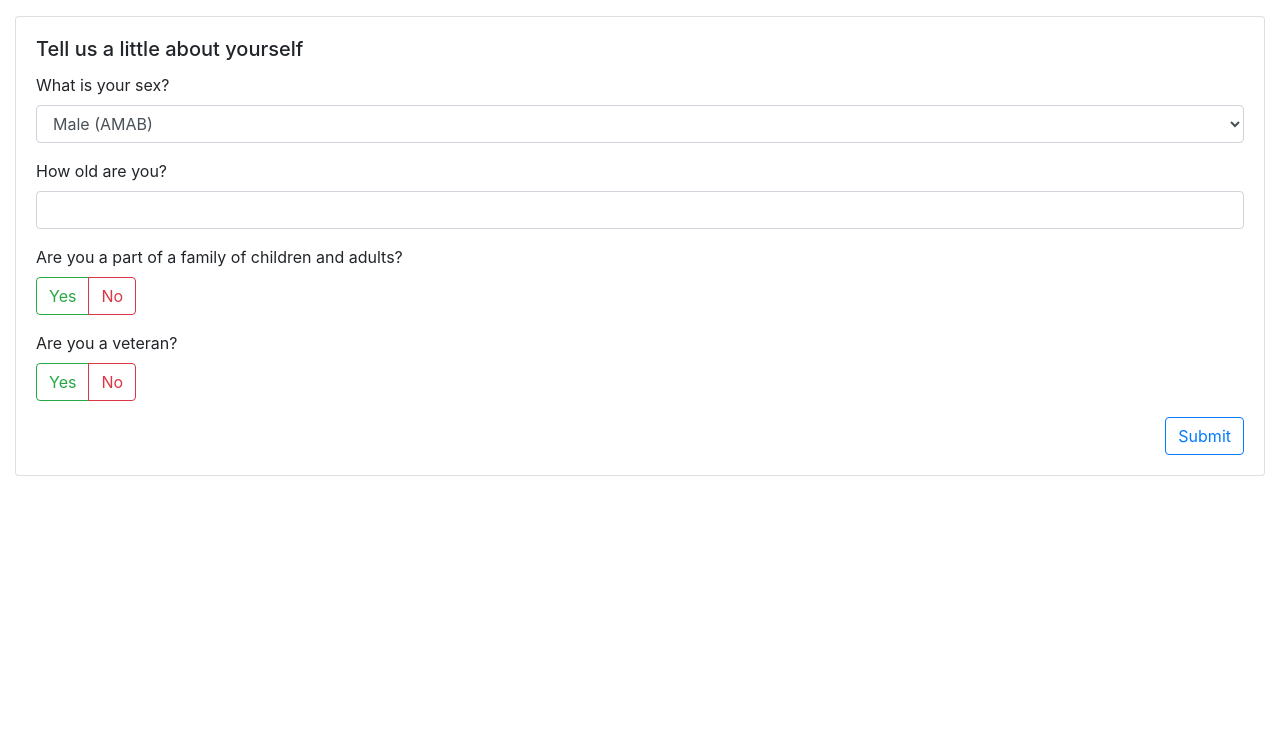
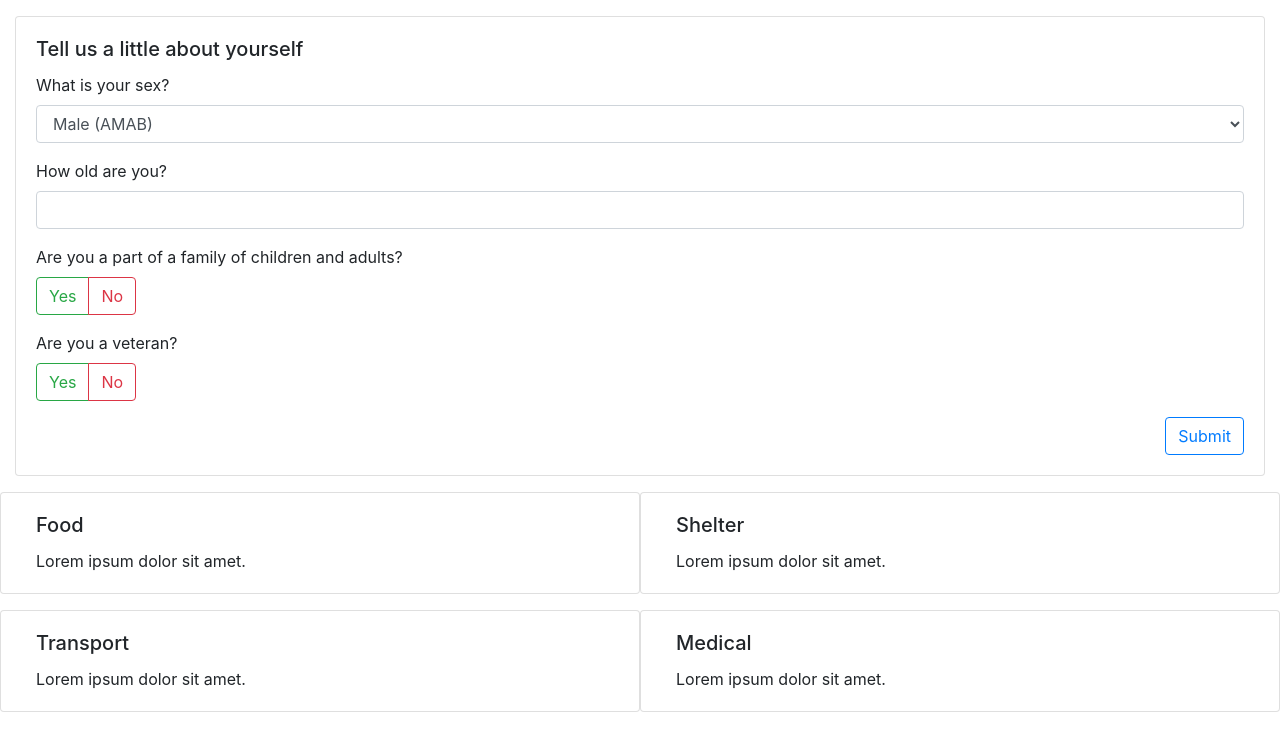
Before and after one commit to Hack4Eugene/homeless-resource-finder-xakclub-2019, a plain HTML site: page public/index.html in a window 1280 px wide. Drawn offline with nearby package versions, Linux system fonts and the light colour scheme; a script that the page names is missing.

Commit message:
Basic layout.

```diff
--- a/public/index.html
+++ b/public/index.html
@@ -23,7 +23,7 @@
 
     <body>
         <!-- Main Container -->
-        <div class="container-fluid mt-3 landing-swipe">
+        <div class="container-fluid mt-3" id="landing-page">
             <div class="card">
                 <div class="card-body">
                     <h5 class="card-title">Tell us a little about yourself</h5>
@@ -83,6 +83,41 @@
             </div>
         </div>
 
+        <!-- Container for 4 thingies. -->
+        <div class="container-fluid">
+            <div class="row">
+                <div class="card col-6 mt-3">
+                    <div class="card-body">
+                        <h5 class="card-title">Food</h5>
+                        <p class="card-text">Lorem ipsum dolor sit amet.</p>
+                    </div>
+                </div>
+
+                <div class="card col-6 mt-3">
+                    <div class="card-body">
+                        <h5 class="card-title">Shelter</h5>
+                        <p class="card-text">Lorem ipsum dolor sit amet.</p>
+                    </div>
+                </div>
+            </div>
+
+            <div class="row">
+                    <div class="card col-6 mt-3">
+                        <div class="card-body">
+                            <h5 class="card-title">Transport</h5>
+                            <p class="card-text">Lorem ipsum dolor sit amet.</p>
+                        </div>
+                    </div>
+
+                    <div class="card col-6 mt-3">
+                        <div class="card-body">
+                            <h5 class="card-title">Medical</h5>
+                            <p class="card-text">Lorem ipsum dolor sit amet.</p>
+                        </div>
+                    </div>
+                </div>
+        </div>
+
         <!-- Fix Icons -->
         <script>
             feather.replace();
--- a/public/scripts/index.js
+++ b/public/scripts/index.js
@@ -42,4 +42,6 @@ $('#formSubmit').click(function() {
     var request = new XMLHttpRequest();
     request.open("POST", "/api/v1/all");
     request.send(formData);
+
+    $("#landing-page").fadeOut();
 });
```
